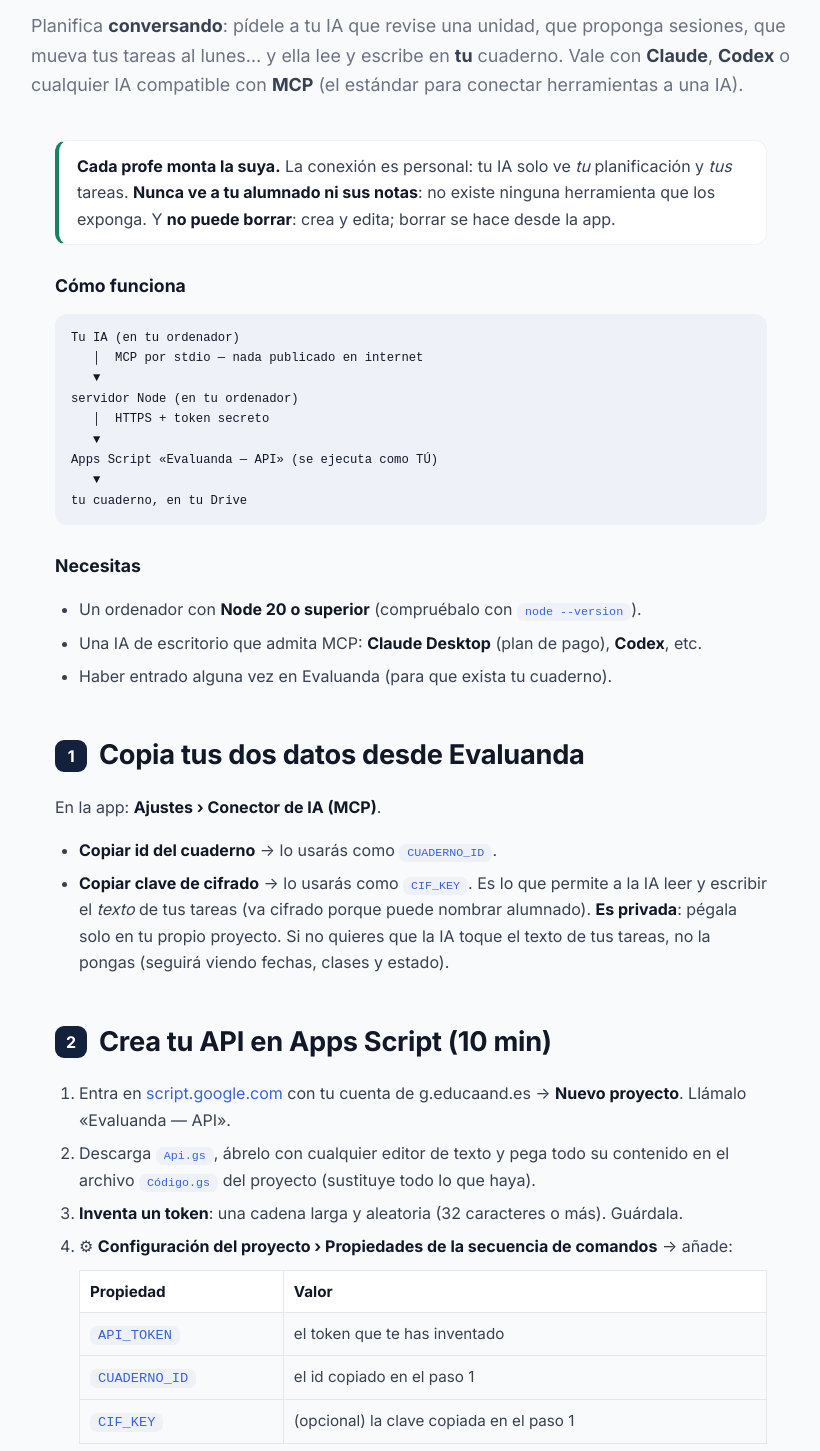
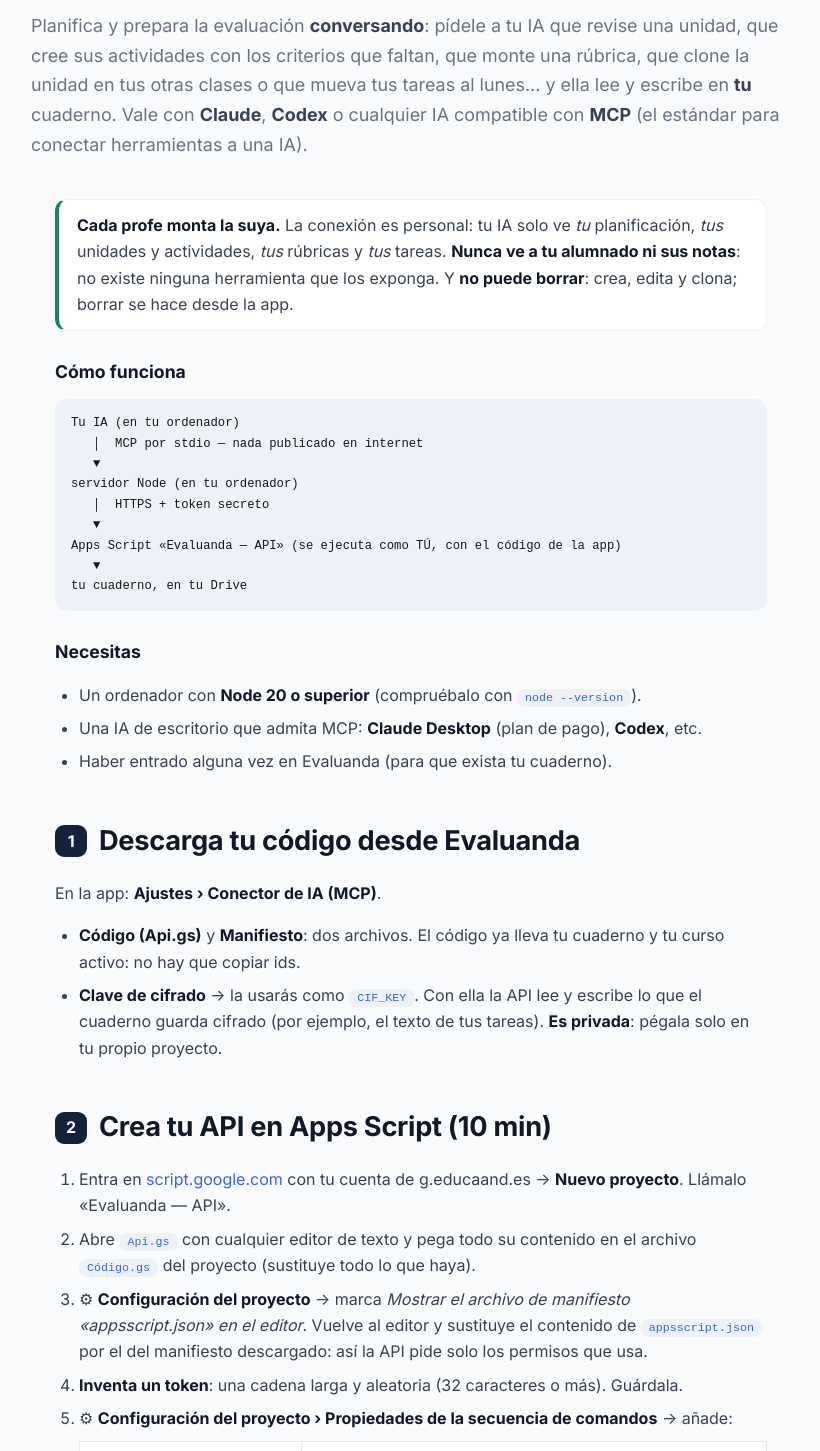
Before and after one commit to evaluanda/evaluanda.github.io, a plain HTML site: page conectar-ia.html in a window 1280 px wide. Shown: the part 197-1648 px from the top of the page, without its empty margins (229-1049 px from the left). Drawn offline with Linux system fonts and the light colour scheme.

Commit message:
Conectar IA: el código de la API se descarga desde la app; servidor MCP 2.0 (#68)
Claude-Session: https://claude.ai/code/session_01RpnjJ4mJdXr9VcLZUJcWGT

Co-authored-by: Claude <noreply@anthropic.com>

```diff
--- a/conectar-ia.html
+++ b/conectar-ia.html
@@ -92,16 +92,17 @@
 
     <div class="contenedor cabecera">
     <h1>Conectar Evaluanda con una IA</h1>
-    <p class="intro">Planifica <strong>conversando</strong>: pídele a tu IA que revise una unidad, que
-    proponga sesiones, que mueva tus tareas al lunes… y ella lee y escribe en <strong>tu</strong>
-    cuaderno. Vale con <strong>Claude</strong>, <strong>Codex</strong> o cualquier IA compatible con
+    <p class="intro">Planifica y prepara la evaluación <strong>conversando</strong>: pídele a tu IA que
+    revise una unidad, que cree sus actividades con los criterios que faltan, que monte una rúbrica, que
+    clone la unidad en tus otras clases o que mueva tus tareas al lunes… y ella lee y escribe en
+    <strong>tu</strong> cuaderno. Vale con <strong>Claude</strong>, <strong>Codex</strong> o cualquier IA compatible con
     <strong>MCP</strong> (el estándar para conectar herramientas a una IA).</p>
   </div>
 
   <main class="contenedor">
     <div class="nota"><strong>Cada profe monta la suya.</strong> La conexión es personal: tu IA solo ve
-    <em>tu</em> planificación y <em>tus</em> tareas. <strong>Nunca ve a tu alumnado ni sus notas</strong>:
-    no existe ninguna herramienta que los exponga. Y <strong>no puede borrar</strong>: crea y edita;
+    <em>tu</em> planificación, <em>tus</em> unidades y actividades, <em>tus</em> rúbricas y <em>tus</em> tareas. <strong>Nunca ve a tu alumnado ni sus notas</strong>:
+    no existe ninguna herramienta que los exponga. Y <strong>no puede borrar</strong>: crea, edita y clona;
     borrar se hace desde la app.</div>
 
     <h3>Cómo funciona</h3>
@@ -111,7 +112,7 @@
 servidor Node (en tu ordenador)
    │  HTTPS + token secreto
    ▼
-Apps Script «Evaluanda — API» (se ejecuta como TÚ)
+Apps Script «Evaluanda — API» (se ejecuta como TÚ, con el código de la app)
    ▼
 tu cuaderno, en tu Drive</code></pre>
 
@@ -122,29 +123,31 @@ tu cuaderno, en tu Drive</code></pre>
       <li>Haber entrado alguna vez en Evaluanda (para que exista tu cuaderno).</li>
     </ul>
 
-    <h2><span class="num">1</span> Copia tus dos datos desde Evaluanda</h2>
+    <h2><span class="num">1</span> Descarga tu código desde Evaluanda</h2>
     <p>En la app: <strong>Ajustes › Conector de IA (MCP)</strong>.</p>
     <ul>
-      <li><strong>Copiar id del cuaderno</strong> → lo usarás como <code>CUADERNO_ID</code>.</li>
-      <li><strong>Copiar clave de cifrado</strong> → lo usarás como <code>CIF_KEY</code>. Es lo que permite a
-      la IA leer y escribir el <em>texto</em> de tus tareas (va cifrado porque puede nombrar alumnado).
-      <strong>Es privada</strong>: pégala solo en tu propio proyecto. Si no quieres que la IA toque el texto
-      de tus tareas, no la pongas (seguirá viendo fechas, clases y estado).</li>
+      <li><strong>Código (Api.gs)</strong> y <strong>Manifiesto</strong>: dos archivos. El código ya lleva tu
+      cuaderno y tu curso activo: no hay que copiar ids.</li>
+      <li><strong>Clave de cifrado</strong> → la usarás como <code>CIF_KEY</code>. Con ella la API lee y escribe
+      lo que el cuaderno guarda cifrado (por ejemplo, el texto de tus tareas). <strong>Es privada</strong>:
+      pégala solo en tu propio proyecto.</li>
     </ul>
 
     <h2><span class="num">2</span> Crea tu API en Apps Script (10 min)</h2>
     <ol>
       <li>Entra en <a href="https://script.google.com" target="_blank" rel="noopener">script.google.com</a> con tu
       cuenta de g.educaand.es → <strong>Nuevo proyecto</strong>. Llámalo «Evaluanda — API».</li>
-      <li>Descarga <a href="descargas/conectar-ia/Api.gs" download><code>Api.gs</code></a>, ábrelo con cualquier editor de texto
-      y pega todo su contenido en el archivo <code>Código.gs</code> del proyecto (sustituye todo lo que haya).</li>
+      <li>Abre <code>Api.gs</code> con cualquier editor de texto y pega todo su contenido en el archivo
+      <code>Código.gs</code> del proyecto (sustituye todo lo que haya).</li>
+      <li>⚙ <strong>Configuración del proyecto</strong> → marca <em>Mostrar el archivo de manifiesto
+      «appsscript.json» en el editor</em>. Vuelve al editor y sustituye el contenido de
+      <code>appsscript.json</code> por el del manifiesto descargado: así la API pide solo los permisos que usa.</li>
       <li><strong>Inventa un token</strong>: una cadena larga y aleatoria (32 caracteres o más). Guárdala.</li>
       <li>⚙ <strong>Configuración del proyecto › Propiedades de la secuencia de comandos</strong> → añade:
         <table>
           <tr><th>Propiedad</th><th>Valor</th></tr>
           <tr><td><code>API_TOKEN</code></td><td>el token que te has inventado</td></tr>
-          <tr><td><code>CUADERNO_ID</code></td><td>el id copiado en el paso 1</td></tr>
-          <tr><td><code>CIF_KEY</code></td><td>(opcional) la clave copiada en el paso 1</td></tr>
+          <tr><td><code>CIF_KEY</code></td><td>la clave copiada en el paso 1</td></tr>
         </table>
       </li>
       <li><strong>Implementar › Nueva implementación › Aplicación web</strong>, con <em>Ejecutar como</em>:
@@ -199,6 +202,10 @@ env = { EVALUANDA_URL = "https://script.google.com/macros/s/…/exec", EVALUANDA
 
     <h2><span class="num">5</span> Qué le puedes pedir</h2>
     <ul class="conceptos">
+      <li><strong>Unidades y actividades</strong>: «¿Qué criterios de 5ºA no evalúa aún la unidad 3? Propón
+      actividades que los cubran y créalas en una carpeta “Proyecto”» · «Clona la unidad de fracciones en 6ºA y 6ºB».</li>
+      <li><strong>Rúbricas</strong>: «Hazme una rúbrica de exposición oral con cuatro indicadores y úsala en una
+      actividad nueva de la unidad de ecosistemas, un criterio por indicador».</li>
       <li><strong>Sesiones</strong>: «Mira mi unidad de ecosistemas de 5º. ¿Está muy cargada?» · «Añade una
       sesión de repaso antes del examen con los criterios que ya trabaja la unidad».</li>
       <li><strong>Tareas</strong>: «Apúntame corregir los exámenes de 5ºA para el viernes, en esa clase» ·
@@ -216,20 +223,22 @@ env = { EVALUANDA_URL = "https://script.google.com/macros/s/…/exec", EVALUANDA
       </details>
       <details>
         <summary>¿Y si alguien consigue mi token?</summary>
-        <p>Podría leer y editar tu planificación (y el texto de tus tareas si pusiste <code>CIF_KEY</code>).
+        <p>Podría leer y editar tu planificación, tus unidades, actividades y rúbricas, y el texto de tus tareas (nunca alumnado ni notas, ni borrar).
         Guárdalo como una contraseña. Si se filtra, cambia <code>API_TOKEN</code> en las propiedades del
         script y en la configuración de tu IA.</p>
       </details>
       <details>
         <summary>Hay una versión nueva: ¿cómo actualizo?</summary>
-        <p>Vuelve a pegar <code>Api.gs</code> y publícalo en la <strong>misma</strong> implementación
+        <p>Vuelve a descargar el código desde la app (también si cambias de curso académico), pégalo encima y publícalo en la <strong>misma</strong> implementación
         (<em>Implementar › Gestionar implementaciones › ✏️ › Versión: nueva</em>; así la URL no cambia), y
         sustituye <code>index.js</code>. Reinicia la IA.</p>
       </details>
       <details>
         <summary>Algo no funciona</summary>
         <p>«La API no devolvió JSON»: la URL no acaba en <code>/exec</code> o el despliegue no es «Yo /
-        Cualquier usuario». «Token incorrecto»: no coincide con <code>API_TOKEN</code>. La IA no ve las
+        Cualquier usuario». «Token incorrecto»: no coincide con <code>API_TOKEN</code>.
+        «Falta CIF_KEY»: añade la clave del paso 1. «Acción desconocida»: tu código de la API es anterior al
+        servidor; descárgalo de nuevo. Si al autorizar te pide permisos de Drive o Calendar, no pegaste el manifiesto. La IA no ve las
         herramientas: la ruta no es absoluta o falta reiniciarla. <code>npm run comprobar</code> te dice
         si el fallo está antes o después del servidor.</p>
       </details>
```
Also changed, not shown: 2 other files.
